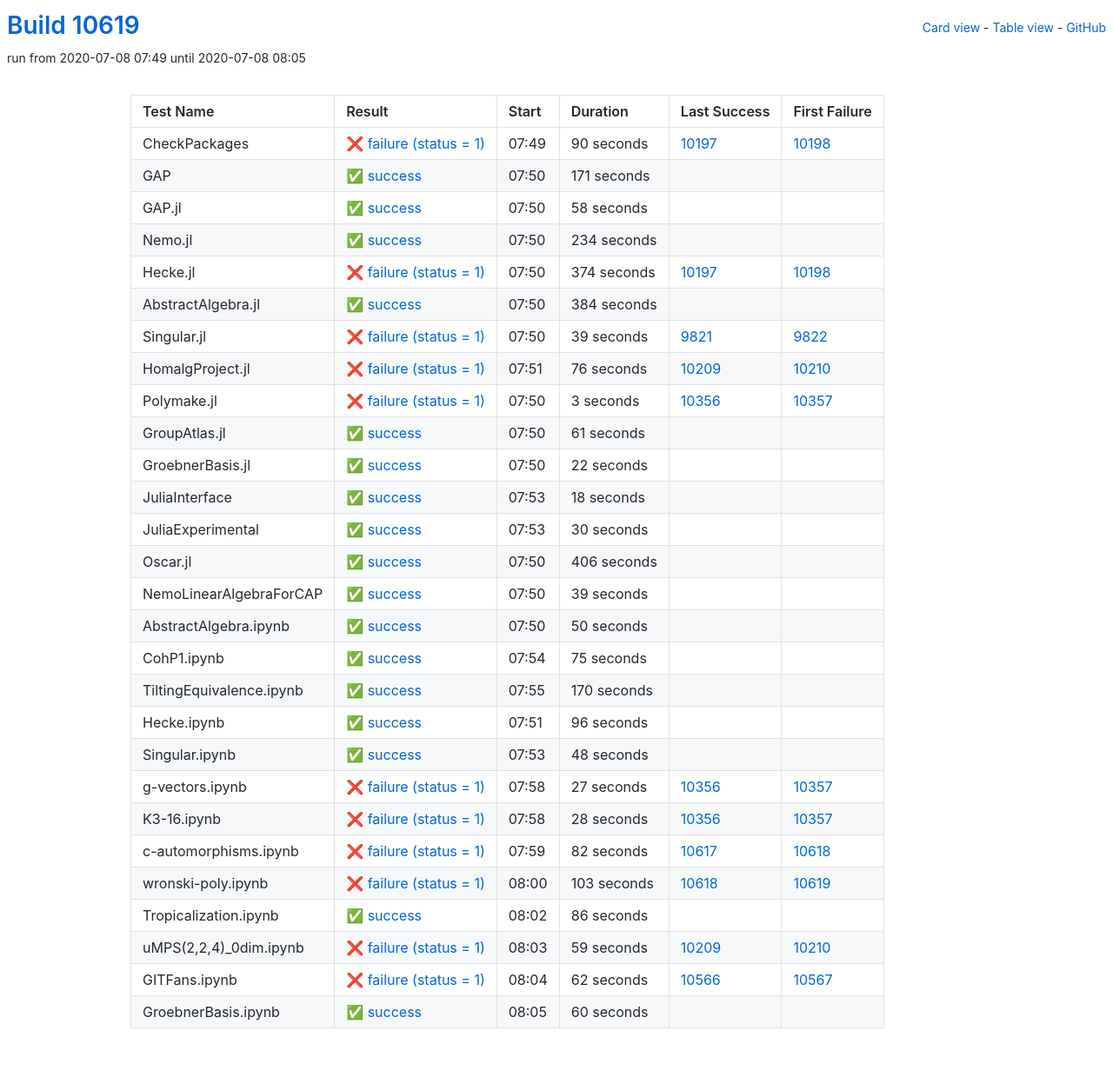
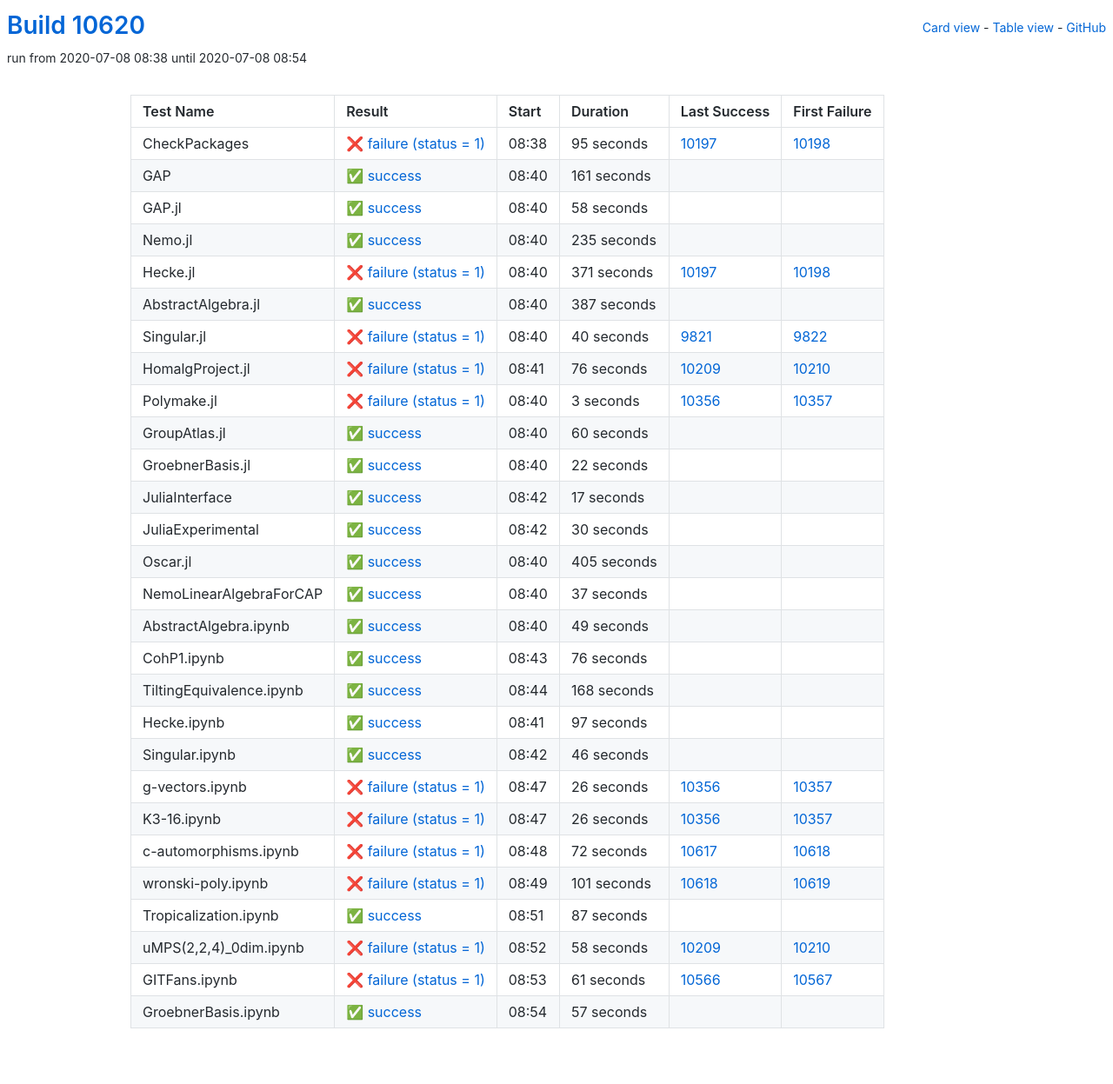
Before and after one commit to oscar-system/oscar-ci-status, a Jekyll site: the page built from table.html, in a window 1280 px wide. Shown: the whole page at 87% size. Built offline with Jekyll 4.4.1, drawn with Linux system fonts in a browser that asks for light colours.

Commit message:
Build #10620

```diff
--- a/_data/ci.yml
+++ b/_data/ci.yml
@@ -1,6 +1,6 @@
 ---
-build: 10619
-build_url: https://oscarci.mathematik.uni-kl.de/job/oscar/10619/
+build: 10620
+build_url: https://oscarci.mathematik.uni-kl.de/job/oscar/10620/
 job: oscar
 organization: oscar-system
 repo: oscar-ci-status
@@ -8,32 +8,32 @@
 tests:
 - name: CheckPackages
   id: checkpackages
-  log: https://oscarci.mathematik.uni-kl.de/job/oscar/10619/artifact/logs/build-10619/CheckPackages.log
-  start: 2020-07-08 07:49
+  log: https://oscarci.mathematik.uni-kl.de/job/oscar/10620/artifact/logs/build-10620/CheckPackages.log
+  start: 2020-07-08 08:38
   success: false
   exitcode: 1
   status: failure
-  duration: 90
+  duration: 95
   last_success: 10197
   last_success_url: https://oscarci.mathematik.uni-kl.de/job/oscar/10197/
   first_failure: 10198
   first_failure_url: https://oscarci.mathematik.uni-kl.de/job/oscar/10198/
 - name: GAP
   id: gap
-  log: https://oscarci.mathematik.uni-kl.de/job/oscar/10619/artifact/logs/build-10619/GAP.log
-  start: 2020-07-08 07:50
+  log: https://oscarci.mathematik.uni-kl.de/job/oscar/10620/artifact/logs/build-10620/GAP.log
+  start: 2020-07-08 08:40
   success: true
   exitcode: 0
   status: success
-  duration: 171
+  duration: 161
   last_success: false
   last_success_url:
   first_failure: false
   first_failure_url:
 - name: GAP.jl
   id: gap-jl
-  log: https://oscarci.mathematik.uni-kl.de/job/oscar/10619/artifact/logs/build-10619/GAP.jl.log
-  start: 2020-07-08 07:50
+  log: https://oscarci.mathematik.uni-kl.de/job/oscar/10620/artifact/logs/build-10620/GAP.jl.log
+  start: 2020-07-08 08:40
   success: true
   exitcode: 0
   status: success
@@ -44,56 +44,56 @@
   first_failure_url:
 - name: Nemo.jl
   id: nemo-jl
-  log: https://oscarci.mathematik.uni-kl.de/job/oscar/10619/artifact/logs/build-10619/Nemo.jl.log
-  start: 2020-07-08 07:50
+  log: https://oscarci.mathematik.uni-kl.de/job/oscar/10620/artifact/logs/build-10620/Nemo.jl.log
+  start: 2020-07-08 08:40
   success: true
   exitcode: 0
   status: success
-  duration: 234
+  duration: 235
   last_success: false
   last_success_url:
   first_failure: false
   first_failure_url:
 - name: Hecke.jl
   id: hecke-jl
-  log: https://oscarci.mathematik.uni-kl.de/job/oscar/10619/artifact/logs/build-10619/Hecke.jl.log
-  start: 2020-07-08 07:50
+  log: https://oscarci.mathematik.uni-kl.de/job/oscar/10620/artifact/logs/build-10620/Hecke.jl.log
+  start: 2020-07-08 08:40
   success: false
   exitcode: 1
   status: failure
-  duration: 374
+  duration: 371
   last_success: 10197
   last_success_url: https://oscarci.mathematik.uni-kl.de/job/oscar/10197/
   first_failure: 10198
   first_failure_url: https://oscarci.mathematik.uni-kl.de/job/oscar/10198/
 - name: AbstractAlgebra.jl
   id: abstractalgebra-jl
-  log: https://oscarci.mathematik.uni-kl.de/job/oscar/10619/artifact/logs/build-10619/AbstractAlgebra.jl.log
-  start: 2020-07-08 07:50
+  log: https://oscarci.mathematik.uni-kl.de/job/oscar/10620/artifact/logs/build-10620/AbstractAlgebra.jl.log
+  start: 2020-07-08 08:40
   success: true
   exitcode: 0
   status: success
-  duration: 384
+  duration: 387
   last_success: false
   last_success_url:
   first_failure: false
   first_failure_url:
 - name: Singular.jl
   id: singular-jl
-  log: https://oscarci.mathematik.uni-kl.de/job/oscar/10619/artifact/logs/build-10619/Singular.jl.log
-  start: 2020-07-08 07:50
+  log: https://oscarci.mathematik.uni-kl.de/job/oscar/10620/artifact/logs/build-10620/Singular.jl.log
+  start: 2020-07-08 08:40
   success: false
   exitcode: 1
   status: failure
-  duration: 39
+  duration: 40
   last_success: 9821
   last_success_url: https://oscarci.mathematik.uni-kl.de/job/oscar/9821/
   first_failure: 9822
   first_failure_url: https://oscarci.mathematik.uni-kl.de/job/oscar/9822/
 - name: HomalgProject.jl
   id: homalgproject-jl
-  log: https://oscarci.mathematik.uni-kl.de/job/oscar/10619/artifact/logs/build-10619/HomalgProject.jl.log
-  start: 2020-07-08 07:51
+  log: https://oscarci.mathematik.uni-kl.de/job/oscar/10620/artifact/logs/build-10620/HomalgProject.jl.log
+  start: 2020-07-08 08:41
   success: false
   exitcode: 1
   status: failure
@@ -104,8 +104,8 @@
   first_failure_url: https://oscarci.mathematik.uni-kl.de/job/oscar/10210/
 - name: Polymake.jl
   id: polymake-jl
-  log: https://oscarci.mathematik.uni-kl.de/job/oscar/10619/artifact/logs/build-10619/Polymake.jl.log
-  start: 2020-07-08 07:50
+  log: https://oscarci.mathematik.uni-kl.de/job/oscar/10620/artifact/logs/build-10620/Polymake.jl.log
+  start: 2020-07-08 08:40
   success: false
   exitcode: 1
   status: failure
@@ -116,20 +116,20 @@
   first_failure_url: https://oscarci.mathematik.uni-kl.de/job/oscar/10357/
 - name: GroupAtlas.jl
   id: groupatlas-jl
-  log: https://oscarci.mathematik.uni-kl.de/job/oscar/10619/artifact/logs/build-10619/GroupAtlas.jl.log
-  start: 2020-07-08 07:50
+  log: https://oscarci.mathematik.uni-kl.de/job/oscar/10620/artifact/logs/build-10620/GroupAtlas.jl.log
+  start: 2020-07-08 08:40
   success: true
   exitcode: 0
   status: success
-  duration: 61
+  duration: 60
   last_success: false
   last_success_url:
   first_failure: false
   first_failure_url:
 - name: GroebnerBasis.jl
   id: groebnerbasis-jl
-  log: https://oscarci.mathematik.uni-kl.de/job/oscar/10619/artifact/logs/build-10619/GroebnerBasis.jl.log
-  start: 2020-07-08 07:50
+  log: https://oscarci.mathematik.uni-kl.de/job/oscar/10620/artifact/logs/build-10620/GroebnerBasis.jl.log
+  start: 2020-07-08 08:40
   success: true
   exitcode: 0
   status: success
@@ -140,20 +140,20 @@
   first_failure_url:
 - name: JuliaInterface
   id: juliainterface
-  log: https://oscarci.mathematik.uni-kl.de/job/oscar/10619/artifact/logs/build-10619/JuliaInterface.log
-  start: 2020-07-08 07:53
+  log: https://oscarci.mathematik.uni-kl.de/job/oscar/10620/artifact/logs/build-10620/JuliaInterface.log
+  start: 2020-07-08 08:42
   success: true
   exitcode: 0
   status: success
-  duration: 18
+  duration: 17
   last_success: false
   last_success_url:
   first_failure: false
   first_failure_url:
 - name: JuliaExperimental
   id: juliaexperimental
-  log: https://oscarci.mathematik.uni-kl.de/job/oscar/10619/artifact/logs/build-10619/JuliaExperimental.log
-  start: 2020-07-08 07:53
+  log: https://oscarci.mathematik.uni-kl.de/job/oscar/10620/artifact/logs/build-10620/JuliaExperimental.log
+  start: 2020-07-08 08:42
   success: true
   exitcode: 0
   status: success
@@ -164,180 +164,180 @@
   first_failure_url:
 - name: Oscar.jl
   id: oscar-jl
-  log: https://oscarci.mathematik.uni-kl.de/job/oscar/10619/artifact/logs/build-10619/Oscar.jl.log
-  start: 2020-07-08 07:50
+  log: https://oscarci.mathematik.uni-kl.de/job/oscar/10620/artifact/logs/build-10620/Oscar.jl.log
+  start: 2020-07-08 08:40
   success: true
   exitcode: 0
   status: success
-  duration: 406
+  duration: 405
   last_success: false
   last_success_url:
   first_failure: false
   first_failure_url:
 - name: NemoLinearAlgebraForCAP
   id: nemolinearalgebraforcap
-  log: https://oscarci.mathematik.uni-kl.de/job/oscar/10619/artifact/logs/build-10619/NemoLinearAlgebraForCAP.log
-  start: 2020-07-08 07:50
+  log: https://oscarci.mathematik.uni-kl.de/job/oscar/10620/artifact/logs/build-10620/NemoLinearAlgebraForCAP.log
+  start: 2020-07-08 08:40
   success: true
   exitcode: 0
   status: success
-  duration: 39
+  duration: 37
   last_success: false
   last_success_url:
   first_failure: false
   first_failure_url:
 - name: AbstractAlgebra.ipynb
   id: abstractalgebra-ipynb
-  log: https://oscarci.mathematik.uni-kl.de/job/oscar/10619/artifact/logs/build-10619/AbstractAlgebra.ipynb.log
-  start: 2020-07-08 07:50
+  log: https://oscarci.mathematik.uni-kl.de/job/oscar/10620/artifact/logs/build-10620/AbstractAlgebra.ipynb.log
+  start: 2020-07-08 08:40
   success: true
   exitcode: 0
   status: success
-  duration: 50
+  duration: 49
   last_success: false
   last_success_url:
   first_failure: false
   first_failure_url:
 - name: CohP1.ipynb
   id: cohp1-ipynb
-  log: https://oscarci.mathematik.uni-kl.de/job/oscar/10619/artifact/logs/build-10619/CohP1.ipynb.log
-  start: 2020-07-08 07:54
+  log: https://oscarci.mathematik.uni-kl.de/job/oscar/10620/artifact/logs/build-10620/CohP1.ipynb.log
+  start: 2020-07-08 08:43
   success: true
   exitcode: 0
   status: success
-  duration: 75
+  duration: 76
   last_success: false
   last_success_url:
   first_failure: false
   first_failure_url:
 - name: TiltingEquivalence.ipynb
   id: tiltingequivalence-ipynb
-  log: https://oscarci.mathematik.uni-kl.de/job/oscar/10619/artifact/logs/build-10619/TiltingEquivalence.ipynb.log
-  start: 2020-07-08 07:55
+  log: https://oscarci.mathematik.uni-kl.de/job/oscar/10620/artifact/logs/build-10620/TiltingEquivalence.ipynb.log
+  start: 2020-07-08 08:44
   success: true
   exitcode: 0
   status: success
-  duration: 170
+  duration: 168
   last_success: false
   last_success_url:
   first_failure: false
   first_failure_url:
 - name: Hecke.ipynb
   id: hecke-ipynb
-  log: https://oscarci.mathematik.uni-kl.de/job/oscar/10619/artifact/logs/build-10619/Hecke.ipynb.log
-  start: 2020-07-08 07:51
+  log: https://oscarci.mathematik.uni-kl.de/job/oscar/10620/artifact/logs/build-10620/Hecke.ipynb.log
+  start: 2020-07-08 08:41
   success: true
   exitcode: 0
   status: success
-  duration: 96
+  duration: 97
   last_success: false
   last_success_url:
   first_failure: false
   first_failure_url:
 - name: Singular.ipynb
   id: singular-ipynb
-  log: https://oscarci.mathematik.uni-kl.de/job/oscar/10619/artifact/logs/build-10619/Singular.ipynb.log
-  start: 2020-07-08 07:53
+  log: https://oscarci.mathematik.uni-kl.de/job/oscar/10620/artifact/logs/build-10620/Singular.ipynb.log
+  start: 2020-07-08 08:42
   success: true
   exitcode: 0
   status: success
-  duration: 48
+  duration: 46
   last_success: false
   last_success_url:
   first_failure: false
   first_failure_url:
 - name: g-vectors.ipynb
   id: g-vectors-ipynb
-  log: https://oscarci.mathematik.uni-kl.de/job/oscar/10619/artifact/logs/build-10619/g-vectors.ipynb.log
-  start: 2020-07-08 07:58
+  log: https://oscarci.mathematik.uni-kl.de/job/oscar/10620/artifact/logs/build-10620/g-vectors.ipynb.log
+  start: 2020-07-08 08:47
   success: false
   exitcode: 1
   status: failure
-  duration: 27
+  duration: 26
   last_success: 10356
   last_success_url: https://oscarci.mathematik.uni-kl.de/job/oscar/10356/
   first_failure: 10357
   first_failure_url: https://oscarci.mathematik.uni-kl.de/job/oscar/10357/
 - name: K3-16.ipynb
   id: k3-16-ipynb
-  log: https://oscarci.mathematik.uni-kl.de/job/oscar/10619/artifact/logs/build-10619/K3-16.ipynb.log
-  start: 2020-07-08 07:58
+  log: https://oscarci.mathematik.uni-kl.de/job/oscar/10620/artifact/logs/build-10620/K3-16.ipynb.log
+  start: 2020-07-08 08:47
   success: false
   exitcode: 1
   status: failure
-  duration: 28
+  duration: 26
   last_success: 10356
   last_success_url: https://oscarci.mathematik.uni-kl.de/job/oscar/10356/
   first_failure: 10357
   first_failure_url: https://oscarci.mathematik.uni-kl.de/job/oscar/10357/
 - name: c-automorphisms.ipynb
   id: c-automorphisms-ipynb
-  log: https://oscarci.mathematik.uni-kl.de/job/oscar/10619/artifact/logs/build-10619/c-automorphisms.ipynb.log
-  start: 2020-07-08 07:59
+  log: https://oscarci.mathematik.uni-kl.de/job/oscar/10620/artifact/logs/build-10620/c-automorphisms.ipynb.log
+  start: 2020-07-08 08:48
   success: false
   exitcode: 1
   status: failure
-  duration: 82
+  duration: 72
   last_success: 10617
   last_success_url: https://oscarci.mathematik.uni-kl.de/job/oscar/10617/
   first_failure: 10618
   first_failure_url: https://oscarci.mathematik.uni-kl.de/job/oscar/10618/
 - name: wronski-poly.ipynb
   id: wronski-poly-ipynb
-  log: https://oscarci.mathematik.uni-kl.de/job/oscar/10619/artifact/logs/build-10619/wronski-poly.ipynb.log
-  start: 2020-07-08 08:00
+  log: https://oscarci.mathematik.uni-kl.de/job/oscar/10620/artifact/logs/build-10620/wronski-poly.ipynb.log
+  start: 2020-07-08 08:49
   success: false
   exitcode: 1
   status: failure
-  duration: 103
+  duration: 101
   last_success: 10618
   last_success_url: https://oscarci.mathematik.uni-kl.de/job/oscar/10618/
   first_failure: 10619
   first_failure_url: https://oscarci.mathematik.uni-kl.de/job/oscar/10619/
 - name: Tropicalization.ipynb
   id: tropicalization-ipynb
-  log: https://oscarci.mathematik.uni-kl.de/job/oscar/10619/artifact/logs/build-10619/Tropicalization.ipynb.log
-  start: 2020-07-08 08:02
+  log: https://oscarci.mathematik.uni-kl.de/job/oscar/10620/artifact/logs/build-10620/Tropicalization.ipynb.log
+  start: 2020-07-08 08:51
   success: true
   exitcode: 0
   status: success
-  duration: 86
+  duration: 87
   last_success: false
   last_success_url:
   first_failure: false
   first_failure_url:
 - name: uMPS(2,2,4)_0dim.ipynb
   id: umps-2-2-4-0dim-ipynb
-  log: https://oscarci.mathematik.uni-kl.de/job/oscar/10619/artifact/logs/build-10619/uMPS-2-2-4-_0dim.ipynb.log
-  start: 2020-07-08 08:03
+  log: https://oscarci.mathematik.uni-kl.de/job/oscar/10620/artifact/logs/build-10620/uMPS-2-2-4-_0dim.ipynb.log
+  start: 2020-07-08 08:52
   success: false
   exitcode: 1
   status: failure
-  duration: 59
+  duration: 58
   last_success: 10209
   last_success_url: https://oscarci.mathematik.uni-kl.de/job/oscar/10209/
   first_failure: 10210
   first_failure_url: https://oscarci.mathematik.uni-kl.de/job/oscar/10210/
 - name: GITFans.ipynb
   id: gitfans-ipynb
-  log: https://oscarci.mathematik.uni-kl.de/job/oscar/10619/artifact/logs/build-10619/GITFans.ipynb.log
-  start: 2020-07-08 08:04
+  log: https://oscarci.mathematik.uni-kl.de/job/oscar/10620/artifact/logs/build-10620/GITFans.ipynb.log
+  start: 2020-07-08 08:53
   success: false
   exitcode: 1
   status: failure
-  duration: 62
+  duration: 61
   last_success: 10566
   last_success_url: https://oscarci.mathematik.uni-kl.de/job/oscar/10566/
   first_failure: 10567
   first_failure_url: https://oscarci.mathematik.uni-kl.de/job/oscar/10567/
 - name: GroebnerBasis.ipynb
   id: groebnerbasis-ipynb
-  log: https://oscarci.mathematik.uni-kl.de/job/oscar/10619/artifact/logs/build-10619/GroebnerBasis.ipynb.log
-  start: 2020-07-08 08:05
+  log: https://oscarci.mathematik.uni-kl.de/job/oscar/10620/artifact/logs/build-10620/GroebnerBasis.ipynb.log
+  start: 2020-07-08 08:54
   success: true
   exitcode: 0
   status: success
-  duration: 60
+  duration: 57
   last_success: false
   last_success_url:
   first_failure: false
```
Also changed, not shown: README.md.
